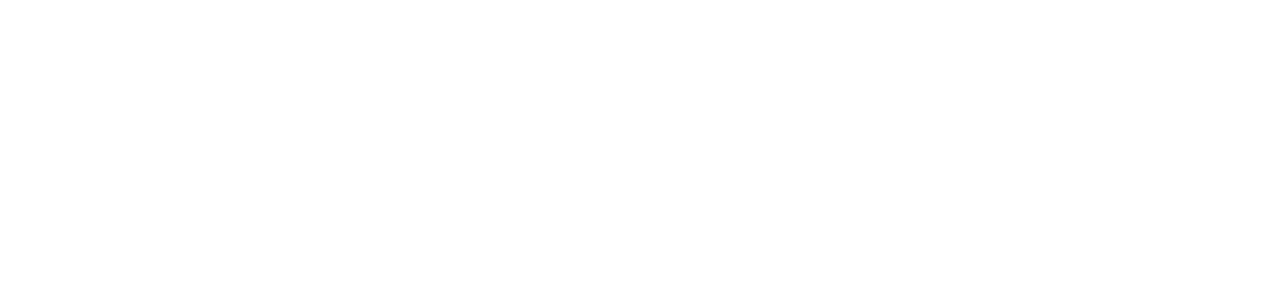
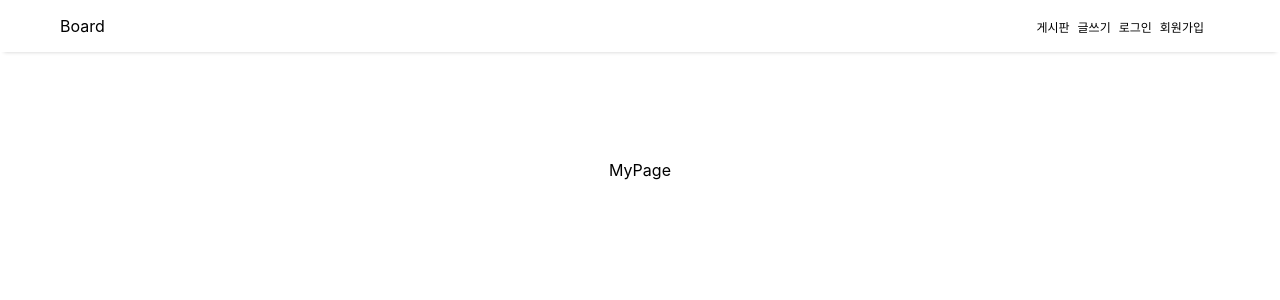
Before and after one commit to jipark96/board-keke1, a React (Create React App) app: page /mypage/1 in a window 1280 px wide. Before the commit this address had no page. Shown: the top 300 px of the page. Built offline with nearby package versions, Linux system fonts and the light colour scheme; the HTML template or start-up script is replaced by a standard one.

Commit message:
feat: mypage 폴더 파일 생성

```diff
--- a/src/App.tsx
+++ b/src/App.tsx
@@ -6,6 +6,7 @@
 import WritePage from "./pages/board/write/Write";
 import EditPage from "./pages/board/edit/Edit";
 import DetailPage from "./pages/board/detail/Detail";
+import MyPagePage from "./pages/mypage/MyPage";
 
 const loading = <div>화면을 불러오는 중 입니다.</div>;
 
@@ -26,6 +27,7 @@
           <Route path="/board/write" element={<WritePage />} />
           <Route path="/board/edit/:boardId" element={<EditPage />} />
           <Route path="/board/:boardId" element={<DetailPage />} />
+          <Route path="/mypage/:userId" element={<MyPagePage />} />
           <Route path="/404" element={<Page404 />} />
           <Route path="/500" element={<Page500 />} />
         </Routes>
--- /dev/null
+++ b/src/components/mypage/MyPage.tsx
@@ -0,0 +1,13 @@
+import React from "react";
+import { Section } from "./MyPageStyles";
+import Layout from "../../layout/Layout";
+
+const MyPage = () => {
+  return (
+    <Layout>
+      <Section>MyPage</Section>
+    </Layout>
+  );
+};
+
+export default MyPage;
--- /dev/null
+++ b/src/components/mypage/MyPageStyles.ts
@@ -0,0 +1,9 @@
+import { styled } from "styled-components";
+
+export const Section = styled.div`
+  display: flex;
+  flex-direction: column;
+  align-items: center;
+  margin-top: 160px;
+  margin-bottom: 160px;
+`;
--- /dev/null
+++ b/src/pages/mypage/MyPage.tsx
@@ -0,0 +1,12 @@
+import React from "react";
+import MyPage from "../../components/mypage/MyPage";
+
+const MyPagePage = () => {
+  return (
+    <>
+      <MyPage />
+    </>
+  );
+};
+
+export default MyPagePage;
```
